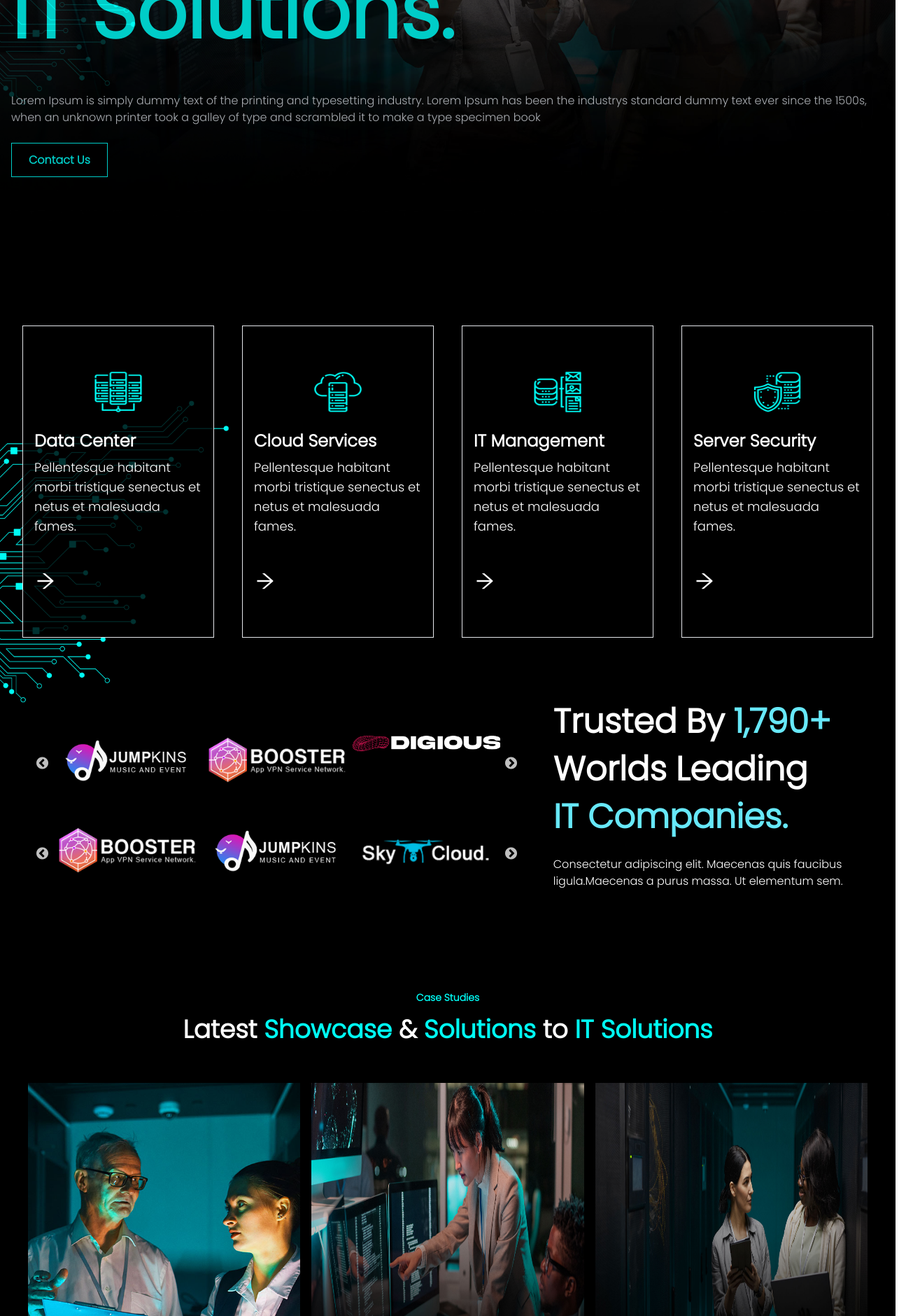
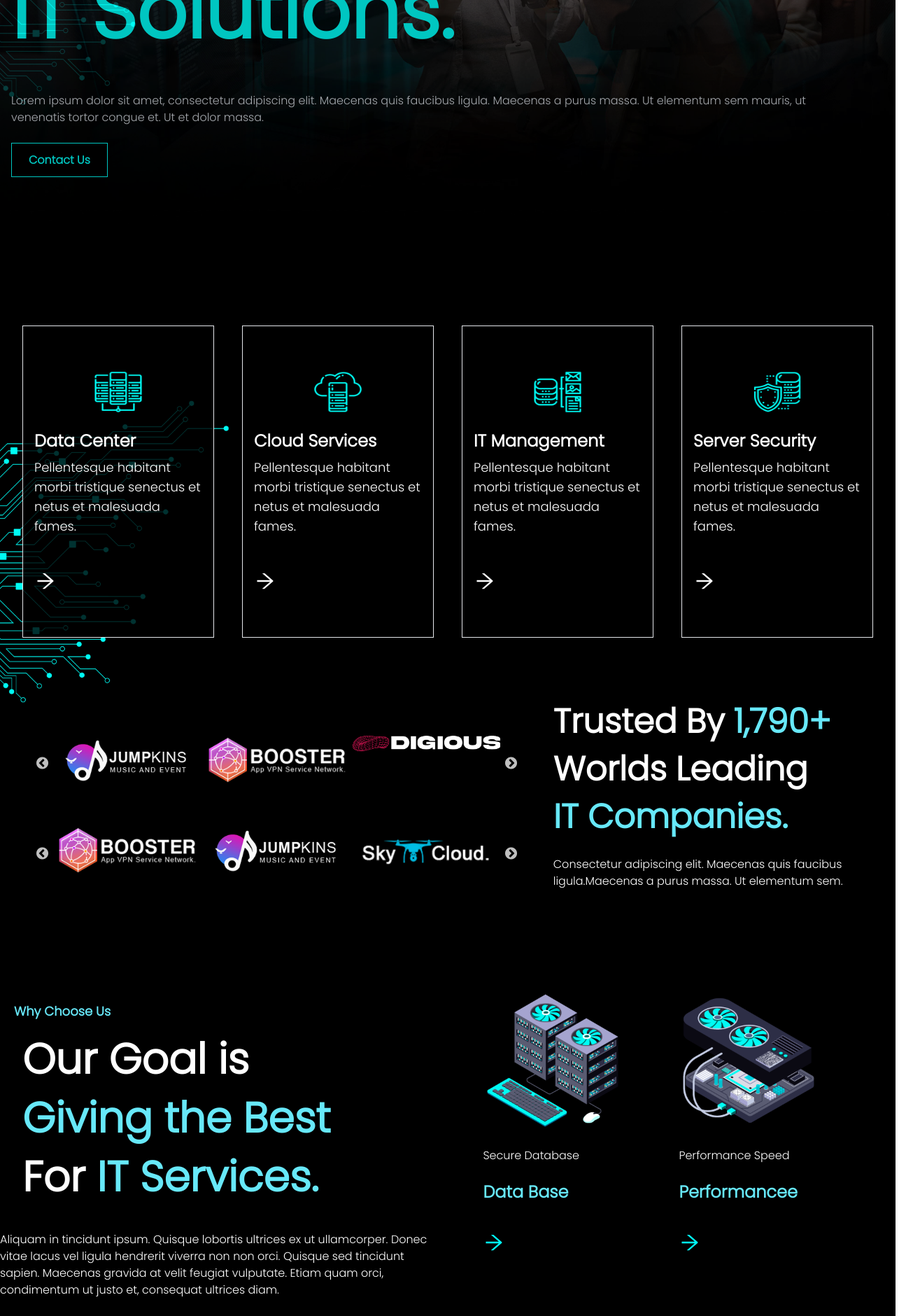
Before and after one commit to devAzharul/TECH-HUNT, a Next.js app: page / in a window 1280 px wide. Shown: the part 620-2500 px from the top of the page at 70% size, 1305 px wide, since content can reach past the window. Built offline with nearby package versions, Linux system fonts and the light colour scheme.

Commit message:
new section choose us

```diff
--- a/components/Banner/Banner.js
+++ b/components/Banner/Banner.js
@@ -22,7 +22,7 @@ const Banner = () => {
                         <Image src={bannerOne} alt="Banner one" />
                         <div className="absolute top-[30%] left-4 z-10">
                             <h1 className="text-white font-bold mb-8" style={{ fontSize: "7rem" }}>Creating a Better <br /> <span className="primaryText">IT Solutions.</span> </h1>
-                            <p className="text-gray-300">Lorem Ipsum is simply dummy text of the printing and typesetting industry. Lorem Ipsum has been the industrys standard dummy text ever since the 1500s, when an unknown printer took a galley of type and scrambled it to make a type specimen book</p>
+                            <p className="text-gray-300">Lorem ipsum dolor sit amet, consectetur adipiscing elit. Maecenas quis faucibus ligula. Maecenas a purus massa. Ut elementum sem mauris, ut<br />venenatis tortor congue et. Ut et dolor massa.</p>
                             <button className="primaryBtn">Contact Us</button>
                         </div>
                     </div>
@@ -32,7 +32,7 @@ const Banner = () => {
                         <Image src={bannerTwo} alt="Banner two" />
                         <div className="absolute top-[30%] left-4 z-10">
                             <h1 className="text-white font-bold mb-8" style={{ fontSize: "7rem" }}>Creating a Better <br /> <span className="primaryText">IT Solutions.</span> </h1>
-                            <p className="text-gray-300">Lorem Ipsum is simply dummy text of the printing and typesetting industry. Lorem Ipsum has been the industrys standard dummy text ever since the 1500s, when an unknown printer took a galley of type and scrambled it to make a type specimen book</p>
+                            <p className="text-gray-300">Lorem ipsum dolor sit amet, consectetur adipiscing elit. Maecenas quis faucibus ligula. Maecenas a purus massa. Ut elementum sem mauris, ut<br />venenatis tortor congue et. Ut et dolor massa.</p>
                             <button className="primaryBtn">Contact Us</button>
                         </div>
                     </div>
--- a/components/Layout.js
+++ b/components/Layout.js
@@ -17,7 +17,7 @@ const Layout = ({ title, children }) => {
       </Head>
       <div className="min-h-screen flex flex-col justify-between">
         <Navbar />
-        <main className="m-auto mt-0 w-full main-bg">{children}</main>
+        <main className="m-auto mt-0 w-full main-bg overflow-y-hidden">{children}</main>
         <Footer />
       </div>
     </>
--- /dev/null
+++ b/components/WhyChooseus/WhyChooseus.js
@@ -0,0 +1,45 @@
+import Image from 'next/image';
+import React from 'react';
+import svg1 from '../../Assests/svg/Isometric-1.png'
+import svg2 from '../../Assests/svg/Isometric-2.png'
+import { AiOutlineArrowRight } from 'react-icons/ai'
+
+const WhyChooseus = () => {
+
+    return (
+        <div className='flex items-center'>
+            <div className='pt-20 pb-20 mt-20 text-white bg-black'>
+                <h6 className='ml-5 text-lg text-cyan-300 font-bold'>Why Choose Us</h6>
+                <br />
+                <h3 className='ml-8 text-6xl font-extrabold'>Our Goal is</h3>
+                <br />
+                <h3 className='ml-8 text-cyan-300 text-6xl font-extrabold'>Giving the Best</h3>
+                <br />
+                <h3 className='ml-8 text-6xl font-extrabold'>For <span className='text-cyan-300'>IT Services.</span></h3>
+                <br />
+                <br />
+                <p>Aliquam in tincidunt ipsum. Quisque lobortis ultrices ex ut ullamcorper. Donec<br /> vitae lacus vel ligula hendrerit viverra non non orci. Quisque sed tincidunt<br /> sapien. Maecenas gravida at velit feugiat vulputate. Etiam quam orci,<br /> condimentum ut justo et, consequat ultrices diam.</p>
+            </div>
+            <div className='flex justify-between'>
+                <div className='ml-20 text-white'>
+                    <Image alt='svg' width={200} src={svg1} />
+                    <br />
+                    <h6>Secure Database</h6>
+                    <br />
+                    <h5 className='text-cyan-300 text-2xl font-bold'>Data Base</h5>
+                    <AiOutlineArrowRight size={32} color='cyan' className='text-white mt-10' />
+                </div>
+                <div className='ml-20 text-white'>
+                    <Image alt='svg' width={200} src={svg2} />
+                    <br />
+                    <h6>Performance Speed</h6>
+                    <br />
+                    <h5 className='text-cyan-300 text-2xl font-bold'>Performancee</h5>
+                    <AiOutlineArrowRight size={32} color='cyan' className='text-white mt-10' />
+                </div>
+            </div>
+        </div>
+    );
+};
+
+export default WhyChooseus;
--- a/pages/index.js
+++ b/pages/index.js
@@ -6,6 +6,7 @@ import Layout from "@/components/Layout";
 import PaymentPlan from "@/components/PaymentPlan/PaymentPlan";
 import ServiceProvider from "@/components/Services/ServiceProvider";
 import TrustedBrands from "@/components/TrustedBrands/TrustedBrands";
+import WhyChooseus from "@/components/WhyChooseus/WhyChooseus";
 
 
 export default function Home() {
@@ -14,6 +15,7 @@ export default function Home() {
       <Banner />
       <ServiceProvider />
       <TrustedBrands />
+      <WhyChooseus />
       <ITSolution />
       <PaymentPlan />
       <Comment />
```
